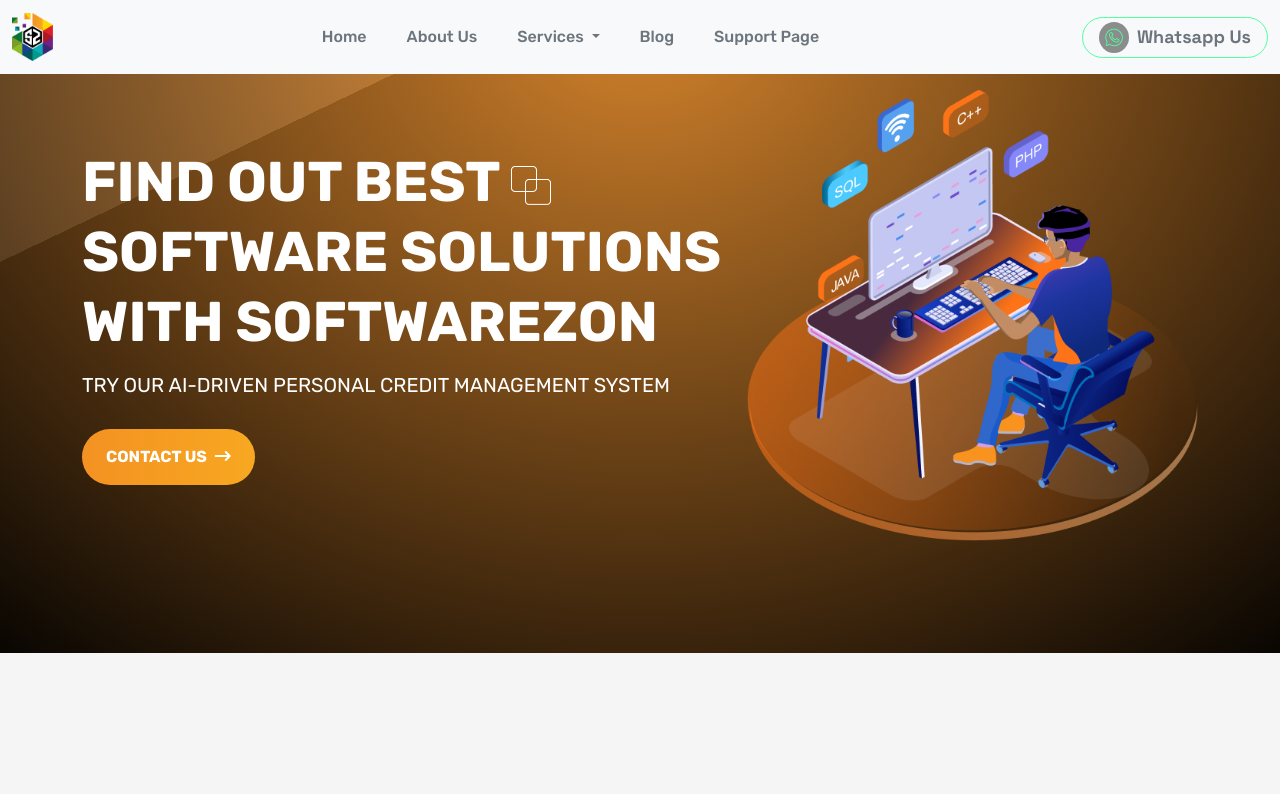
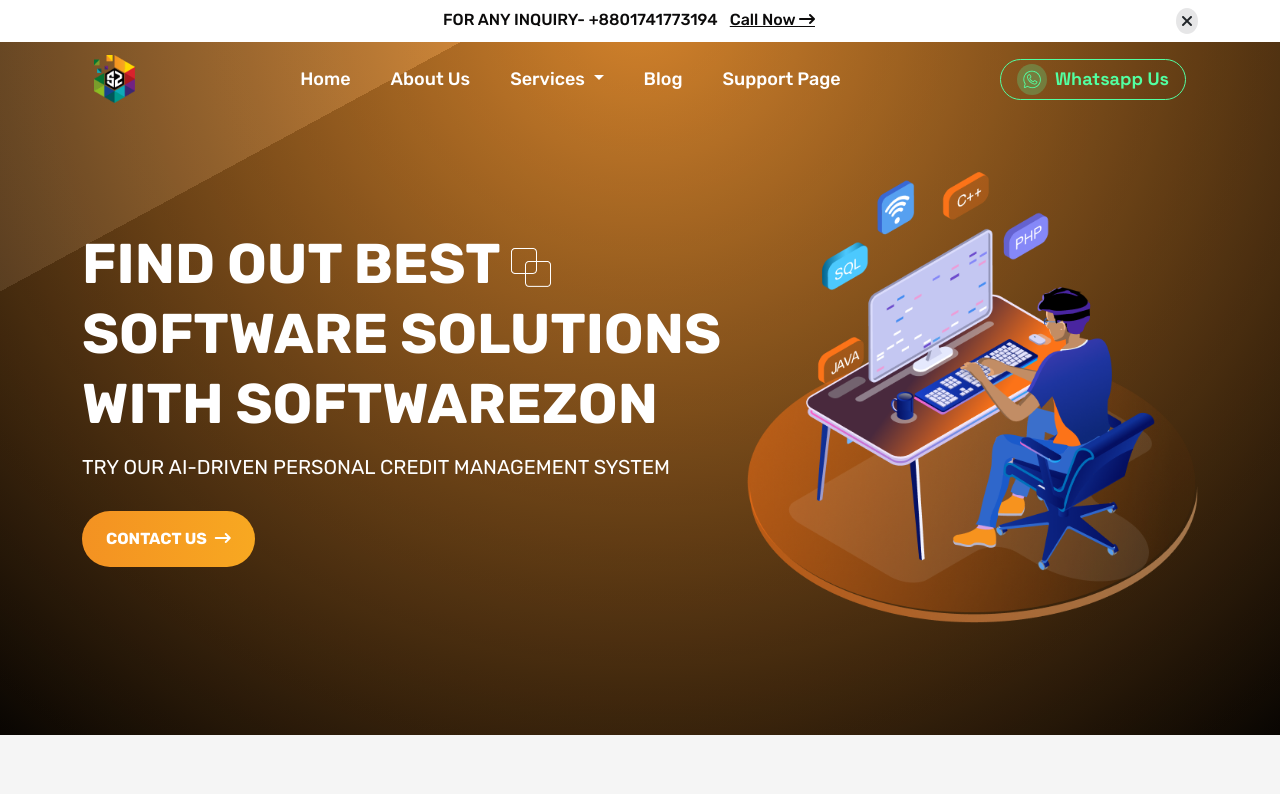
Before and after one commit to zjria/softwarezon, a plain HTML site: page index.html in a window 1280 px wide. Shown: the top 794 px of the page. Drawn offline with nearby package versions, Linux system fonts and the light colour scheme.

Commit message:
all done

```diff
--- a/css/style.css
+++ b/css/style.css
@@ -63,15 +63,10 @@
     font-size: 18px;
 }
 
-/* .navbar-section button .whatsapp-img {
-    font-family: 'Space Grotesk';
-    background-color: #52ffa124;
-    font-size: 18px;
-} */
 .navbar-section button .whatsapp-img {
     font-family: 'Space Grotesk';
-    background-color: #090c0a75;
     font-size: 18px;
+    background: #52ffa142;
 }
 
 .banner-text h1 {
--- a/index.html
+++ b/index.html
@@ -45,7 +45,7 @@
     <!-- Header Section (Navbar) -->
     <header class="navbar-header navbar-section pb-5">
         <section class="container pb-5">
-            <nav class="navbar navbar-expand-lg navbar-light mb-2 fixed-top bg-light">
+            <nav class="navbar navbar-expand-lg navbar-light mb-2">
                 <div class="container-fluid">
                     <a class="navbar-brand" href="#"><img class="img-fluid w-75" src="./images/header/group.png"
                             alt=""></a>
@@ -57,14 +57,14 @@
                     <div class="collapse navbar-collapse" id="navbarSupportedContent">
                         <ul class="navbar-nav mx-auto mb-2 mb-lg-0">
                             <li class="nav-item me-4">
-                                <a class="nav-link text-secondary fw-medium" aria-current="page" href="#">Home</a>
+                                <a class="nav-link text-white fw-medium" aria-current="page" href="#">Home</a>
                             </li>
                             <li class="nav-item me-4">
-                                <a class="nav-link text-secondary fw-medium" aria-current="page" href="#">About Us</a>
+                                <a class="nav-link text-white fw-medium" aria-current="page" href="#">About Us</a>
                             </li>
                             <li class="nav-item dropdown me-4">
-                                <a class="nav-link dropdown-toggle text-secondary fw-medium" href="#"
-                                    id="navbarDropdown" role="button" data-bs-toggle="dropdown" aria-expanded="false">
+                                <a class="nav-link dropdown-toggle text-white fw-medium" href="#" id="navbarDropdown"
+                                    role="button" data-bs-toggle="dropdown" aria-expanded="false">
                                     Services
                                 </a>
                                 <ul class="dropdown-menu" aria-labelledby="navbarDropdown">
@@ -77,19 +77,19 @@
                                 </ul>
                             </li>
                             <li class="nav-item me-4">
-                                <a class="nav-link text-secondary fw-medium" aria-current="page" href="#">Blog</a>
+                                <a class="nav-link text-white fw-medium" aria-current="page" href="#">Blog</a>
                             </li>
                             <li class="nav-item me-4">
-                                <a class="nav-link text-secondary fw-medium" aria-current="page" href="#">Support
+                                <a class="nav-link text-white fw-medium" aria-current="page" href="#">Support
                                     Page</a>
                             </li>
                         </ul>
                         <form class="d-flex">
                             <button
                                 class="btn-whatsapp rounded-pill py-1 px-3 d-flex align-items-center fw-bold ms-auto">
-                                <img class="whatsapp-img me-2 rounded-circle p-1 text-secondary"
+                                <img class="whatsapp-img me-2 rounded-circle p-1 text-white"
                                     src="./images/header/whatsapp.png" alt=""><a href="#"
-                                    class="text-decoration-none text-secondary">Whatsapp Us</a>
+                                    class="text-decoration-none">Whatsapp Us</a>
                             </button>
 
                         </form>
```
